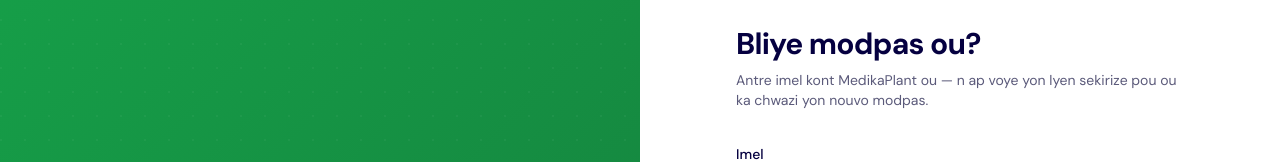
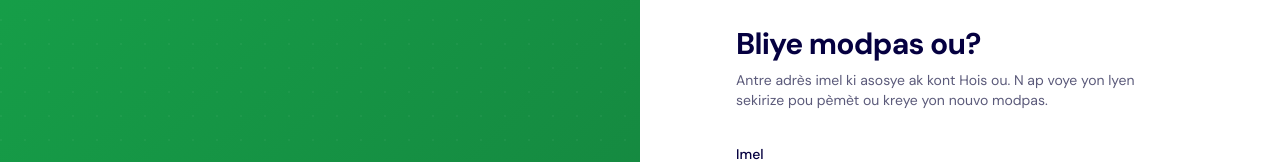
Before and after one commit to hebdev1/Hois.medikaplant.org, a Next.js app: page /auth/forgot-password in a window 1280 px wide. Shown: the part 221-383 px from the top of the page. Built offline with nearby package versions, Linux system fonts and the light colour scheme; no server answers.

Commit message:
Update email prompt for password reset page

```diff
--- a/app/auth/forgot-password/page.tsx
+++ b/app/auth/forgot-password/page.tsx
@@ -17,8 +17,7 @@ export default function ForgotPasswordPage() {
         Bliye modpas ou?
       </h1>
       <p className="mt-2 text-ink-muted text-sm">
-        Antre imel kont MedikaPlant ou — n ap voye yon lyen sekirize pou ou ka
-        chwazi yon nouvo modpas.
+        Antre adrès imel ki asosye ak kont Hois ou. N ap voye yon lyen sekirize pou pèmèt ou kreye yon nouvo modpas.
       </p>
       <div className="mt-8">
         <ForgotPasswordForm />
```
